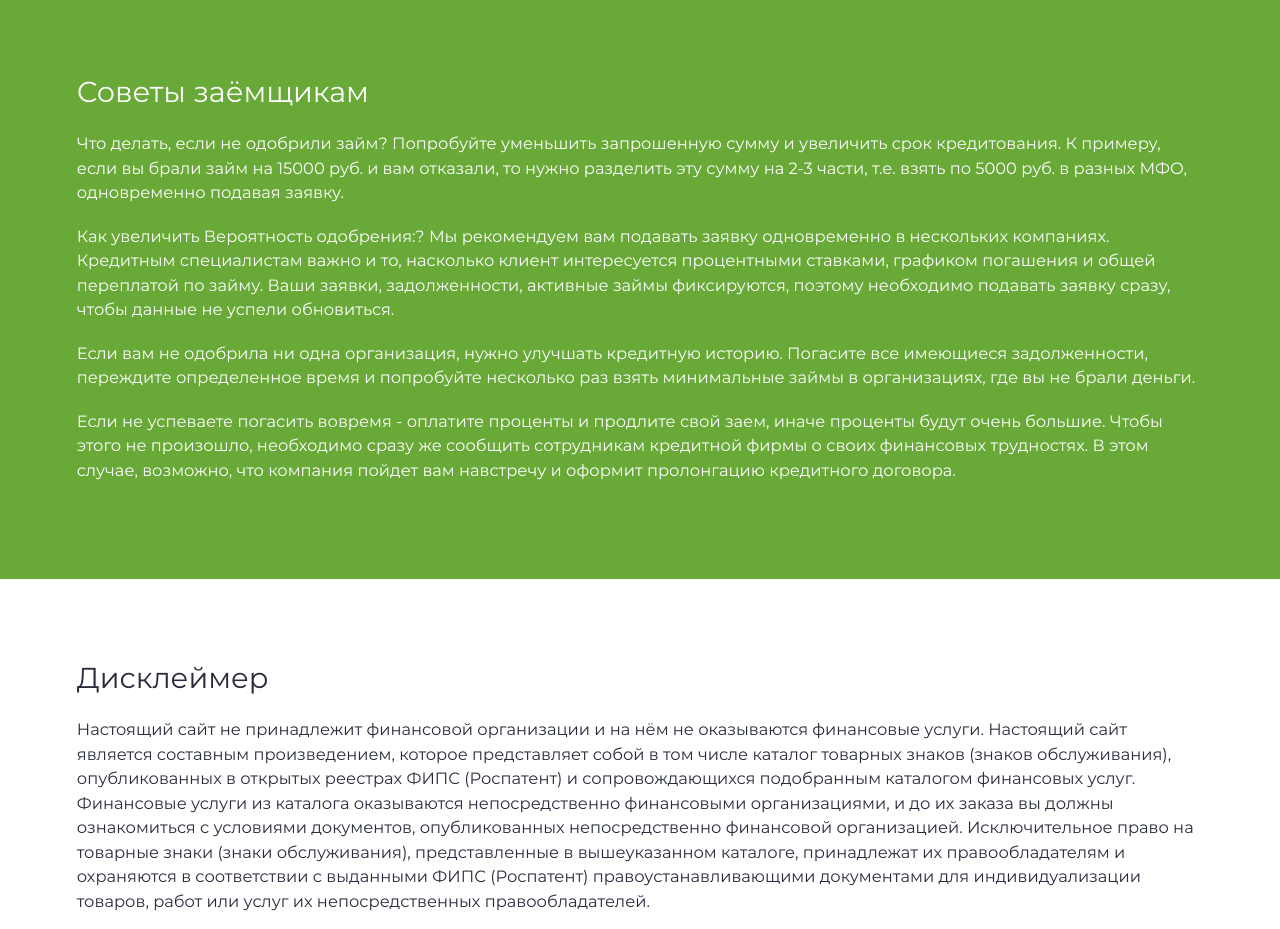
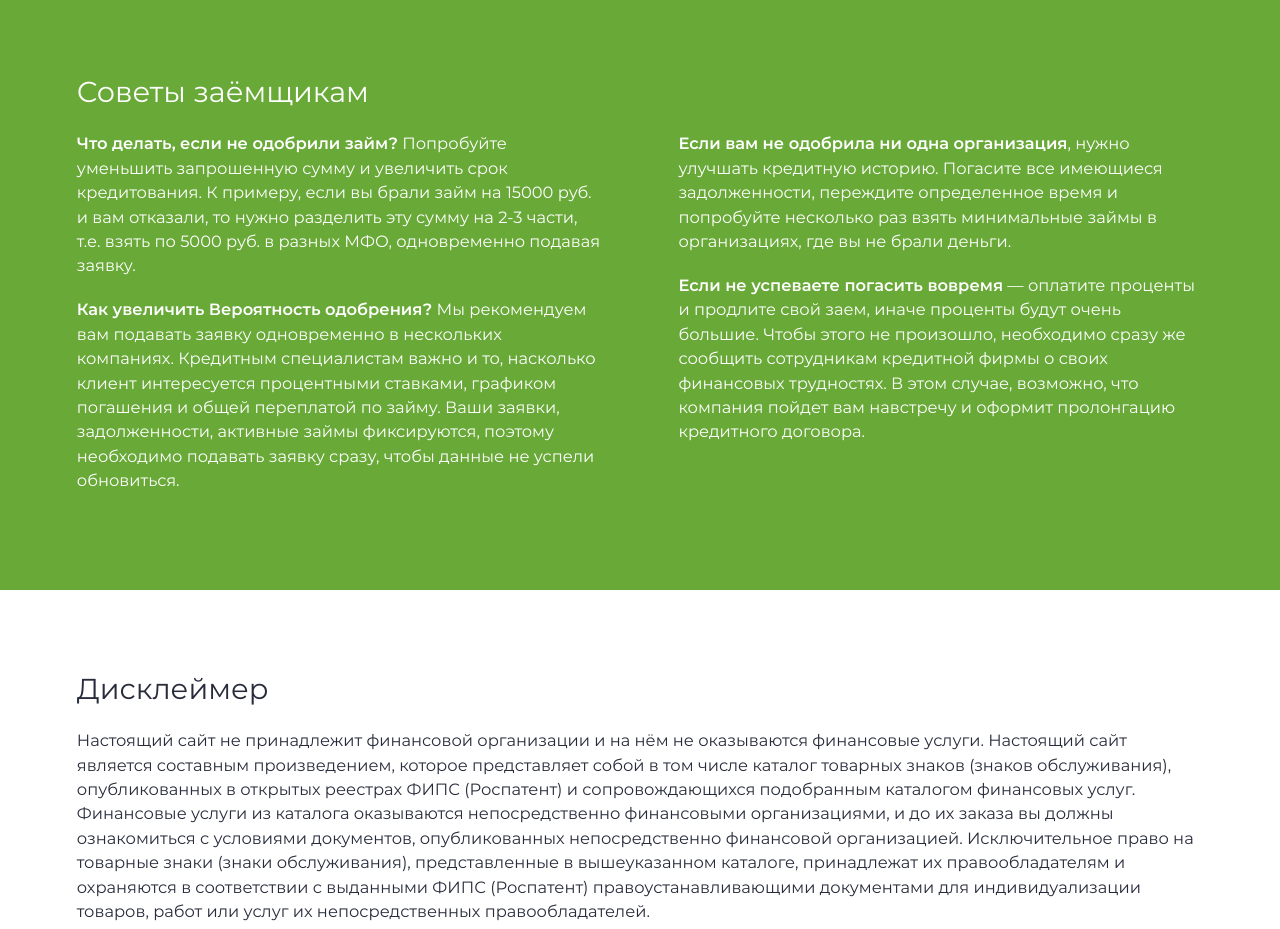
Before and after one commit to nigel-riss/loans-clone, a website: page src/pug/index.pug in a window 1280 px wide. Shown: the part 3580-4509 px from the top of the page. Drawn offline with nearby package versions, Linux system fonts and the light colour scheme; files that its build step writes are made by us from their sources; files whose address does not match are found by name.

Commit message:
Fix description styles

```diff
--- a/src/pug/index.pug
+++ b/src/pug/index.pug
@@ -334,10 +334,13 @@ html(lang="en")
 
       section.description
         h2.section-title Советы заёмщикам
-        p.section-text Что делать, если не одобрили займ? Попробуйте уменьшить запрошенную сумму и увеличить срок кредитования. К примеру, если вы брали займ на 15000 руб. и вам отказали, то нужно разделить эту сумму на 2-3 части, т.е. взять по 5000 руб. в разных МФО, одновременно подавая заявку.
-        p.section-text Как увеличить Вероятность одобрения:? Мы рекомендуем вам подавать заявку одновременно в нескольких компаниях. Кредитным специалистам важно и то, насколько клиент интересуется процентными ставками, графиком погашения и общей переплатой по займу. Ваши заявки, задолженности, активные займы фиксируются, поэтому необходимо подавать заявку сразу, чтобы данные не успели обновиться.
-        p.section-text Если вам не одобрила ни одна организация, нужно улучшать кредитную историю. Погасите все имеющиеся задолженности, переждите определенное время и попробуйте несколько раз взять минимальные займы в организациях, где вы не брали деньги.
-        p.section-text Если не успеваете погасить вовремя - оплатите проценты и продлите свой заем, иначе проценты будут очень большие. Чтобы этого не произошло, необходимо сразу же сообщить сотрудникам кредитной фирмы о своих финансовых трудностях. В этом случае, возможно, что компания пойдет вам навстречу и оформит пролонгацию кредитного договора.
+        .description__row
+          .description__column
+            p.section-text <b>Что делать, если не одобрили займ?</b> Попробуйте уменьшить запрошенную сумму и увеличить срок кредитования. К примеру, если вы брали займ на 15000 руб. и вам отказали, то нужно разделить эту сумму на 2-3 части, т.е. взять по 5000 руб. в разных МФО, одновременно подавая заявку.
+            p.section-text <b>Как увеличить Вероятность одобрения?</b> Мы рекомендуем вам подавать заявку одновременно в нескольких компаниях. Кредитным специалистам важно и то, насколько клиент интересуется процентными ставками, графиком погашения и общей переплатой по займу. Ваши заявки, задолженности, активные займы фиксируются, поэтому необходимо подавать заявку сразу, чтобы данные не успели обновиться.
+          .description__column
+            p.section-text <b>Если вам не одобрила ни одна организация</b>, нужно улучшать кредитную историю. Погасите все имеющиеся задолженности, переждите определенное время и попробуйте несколько раз взять минимальные займы в организациях, где вы не брали деньги.
+            p.section-text <b>Если не успеваете погасить вовремя</b> — оплатите проценты и продлите свой заем, иначе проценты будут очень большие. Чтобы этого не произошло, необходимо сразу же сообщить сотрудникам кредитной фирмы о своих финансовых трудностях. В этом случае, возможно, что компания пойдет вам навстречу и оформит пролонгацию кредитного договора.
 
       section.disclaimer
         h2.section-title Дисклеймер
--- a/src/scss/modules/_description.scss
+++ b/src/scss/modules/_description.scss
@@ -23,3 +23,18 @@
     padding: 4rem $dPadding;
   }
 }
+
+.description__row {
+  @include atDesktopS {
+    // box model
+    display: flex;
+    justify-content: space-between;
+  }
+}
+
+.description__column {
+  @include atDesktopS {
+    // box model
+    flex-basis: calc(50% - 2rem);
+  }
+}
```
Also changed, not shown: docs/index.html, docs/style.css.
